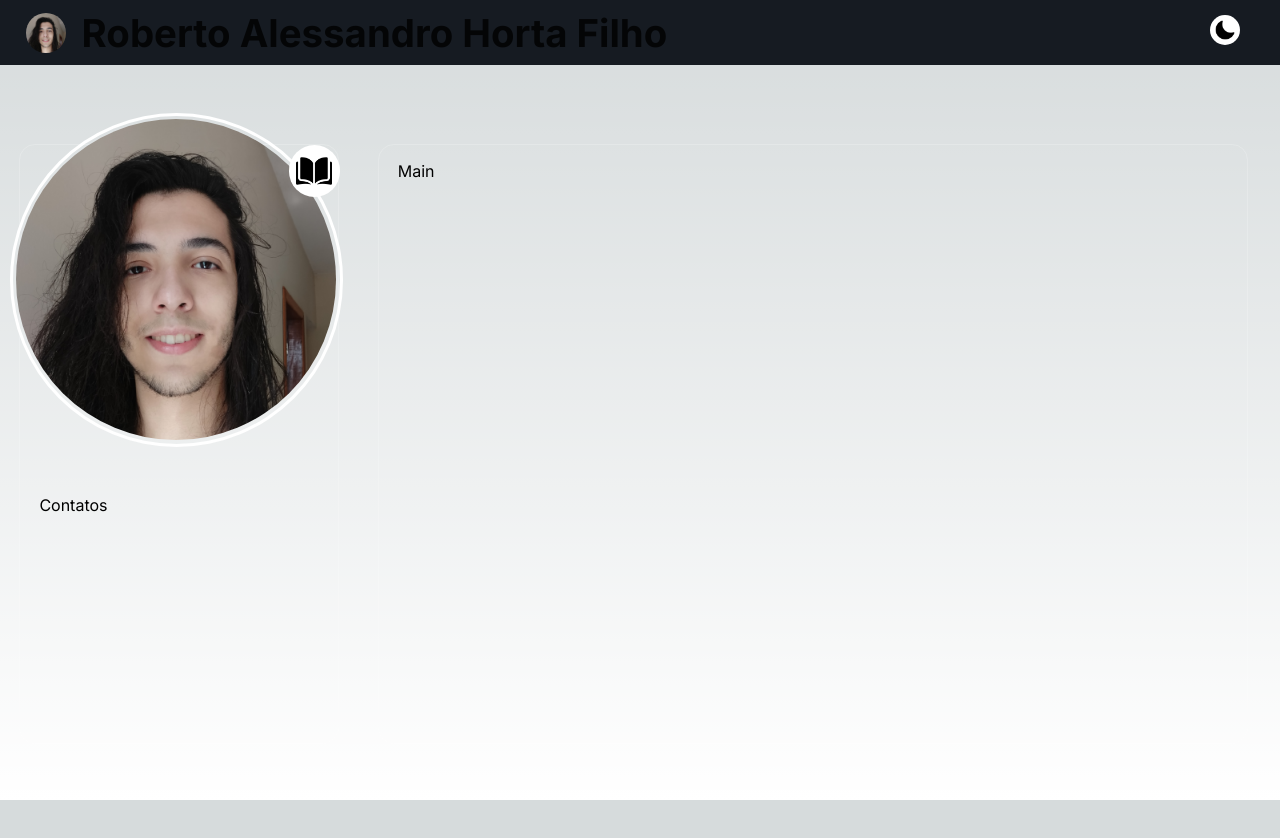
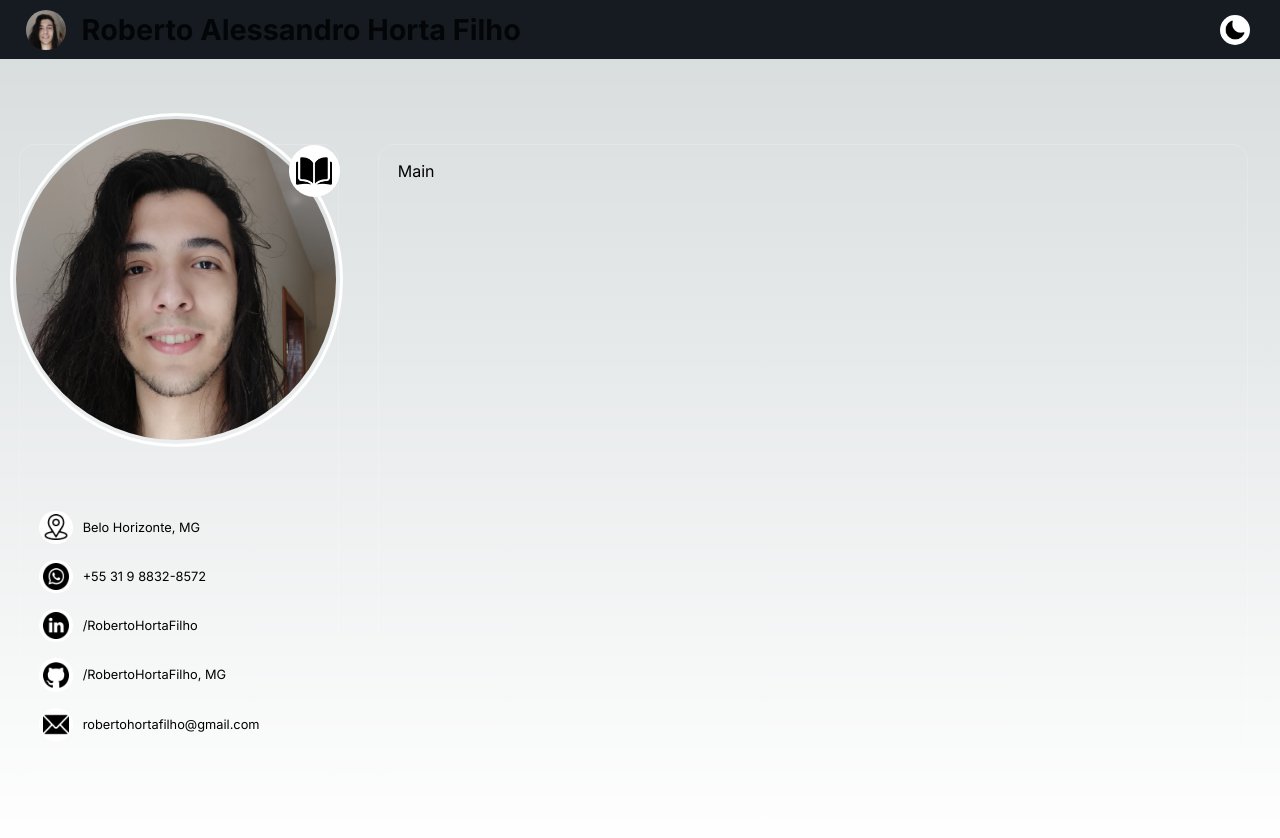
Before and after one commit to RobertoHortaFilho/Portifolio, a Next.js app: page / in a window 1280 px wide. Shown: the top 838 px of the page. Before the commit the page ends 800 px from the top, so only its background shows below. Built offline with nearby package versions, Linux system fonts and the light colour scheme.

Commit message:
feat: contatos

```diff
--- a/src/components/Aside.tsx
+++ b/src/components/Aside.tsx
@@ -1,11 +1,19 @@
 import './globalStyle.css'
 import Photo from './AsideComponents/Photo'
+import ContactItem from './Icon/ContactItem'
 
 const Aside = () => {
     return (
         <div className='AsideStyle bordas espacamento'>
             <Photo />
-            <p>Contatos</p>
+            <div className='contactSection'>
+                <ContactItem url='/icons/location.png' label='Belo Horizonte, MG' />
+                <ContactItem url='/icons/whatsapp.png' label='+55 31 9 8832-8572' />
+                <ContactItem url='/icons/linkedin.png' label='/RobertoHortaFilho' />
+                {/* <ContactItem url='/icons/link.png' label='Belo Horizonte, MG' /> */}
+                <ContactItem url='/icons/github.png' label='/RobertoHortaFilho, MG' />
+                <ContactItem url='/icons/email.png' label='robertohortafilho@gmail.com' />
+            </div>
         </div>
     )
 }
--- a/src/components/Header.tsx
+++ b/src/components/Header.tsx
@@ -1,23 +1,23 @@
-import styles from './header.module.css'
+import './header.css'
 import Image from 'next/image'
 
 const Header = () => {
     return(
-        <div className={styles.header}>
+        <div className='header'>
             <Image
                 src="/images/perfil-picture.png"
                 alt="picture-profile"
-                className={styles.circleImage}
+                className='circleImage'
                 width={40}
                 height={40}
                 priority
             />
-            <h1 className={styles.name}>Roberto Alessandro Horta Filho</h1>
-            <div className={styles.darkContainer}>
+            <h1 className='name'>Roberto Alessandro Horta Filho</h1>
+            <div className='darkContainer'>
                 <Image
                     src="/icons/dark.png"
                     alt="dark-mode"
-                    className={styles.imageDarkmode}
+                    className='imageDarkmode'
                     width={20}
                     height={20}
                 />
--- /dev/null
+++ b/src/components/Icon/ContactItem.tsx
@@ -0,0 +1,26 @@
+import Image from "next/image"
+import './style.css'
+
+interface IProps {
+    url: string
+    label: string
+}
+
+const ContactItem = (props: IProps) => {
+    return (
+        <div className="container">
+            <div className="iconContainer">
+                <Image
+                    className="icon"
+                    src={props.url}
+                    alt={props.label}
+                    width={60}
+                    height={60}
+                />
+            </div>
+            <p className="info">{props.label}</p>
+        </div>
+    )
+}
+
+export default ContactItem
--- /dev/null
+++ b/src/components/Icon/style.css
@@ -0,0 +1,70 @@
+.container {
+    /* background-color: bisque; */
+    margin: 1em 0;
+    display: flex;
+    align-items: center;
+}
+
+.iconContainer {
+    border-radius: 50%;
+    background-color: white;
+    width: 2.6vw;
+    height: 2.6vw;
+    overflow: hidden;
+}
+
+.icon {
+    margin: 10%;
+    width: 80%;
+    height: 80%;
+    flex-shrink: 0;
+
+}
+
+.info {
+    margin-left: 10px;
+    font-size: .8em;
+}
+
+@media (min-width: 446px) and (max-width: 1000px) {
+    .container {
+        flex-direction: column;
+    }
+
+    .iconContainer {
+        width: 3.6vw;
+        height: 3.6vw;
+        margin-bottom: 10px;
+    }
+
+    .info {
+        margin-left: 0px;
+        font-size: 1.4vw;
+        text-align: center;
+        text-justify: center;
+    }
+}
+
+@media (min-width: 0px) and (max-width: 445px) {
+    .container {
+        flex-direction: column;
+    }
+
+    .iconContainer {
+        width: 0px;
+        height: 0px;
+    }
+
+    .icon {
+        width: 0px;
+        height: 0px;
+    }
+
+    .info {
+        margin-left: 0px;
+        font-size: 11px;
+        text-align: center;
+        text-justify: center;
+        word-break: break-all;
+    }
+}
--- a/src/components/globalStyle.css
+++ b/src/components/globalStyle.css
@@ -1,15 +1,15 @@
 .mainBody {
     border: 1px solid rgba(255,255,255,.2);
     width: 68vw;
-    height: 600px;
-    margin-bottom: 3em;
+    height: auto;
+    margin-bottom: 5em;
 }
 
 .AsideStyle {
     border: 1px solid rgba(255,255,255,.2);
-    height: 600px;
+    height: auto;
     width: 25vw;
-    margin-bottom: 3em;
+    margin-bottom: 5em;
 }
 
 .bordas {
@@ -19,3 +19,14 @@
 .espacamento {
     padding: 1em 1.5vw ;
 }
+
+.contactSection {
+    padding: 0px;
+    margin: 0px;
+}
+
+@media (min-width: 0px) and (max-width: 445px) {
+    .contactSection {
+        margin-top: -40px;
+    }
+}
--- a/src/components/header.module.css
+++ b/src/components/header.css
@@ -24,8 +24,8 @@
 
 .darkContainer {
     position: absolute;
-    right: 40px;
-    top: 15px;
+    right: 6vw;
+    /* top: 15px; */
     padding: 0px;
     padding-left: 5px;
     background-color: white;
@@ -36,3 +36,17 @@
     width: 30px;
     height: 30px;
 }
+
+@media (min-width: 500px){
+    .darkContainer {
+        right: 30px;
+    }
+}
+
+@media (min-width: 950px) {
+    .name {
+        font-size: 1.8em;
+    }
+}
+
+/* TODO: Transformar em css normal e fazer o padding do dark mode fique menor  */
```
